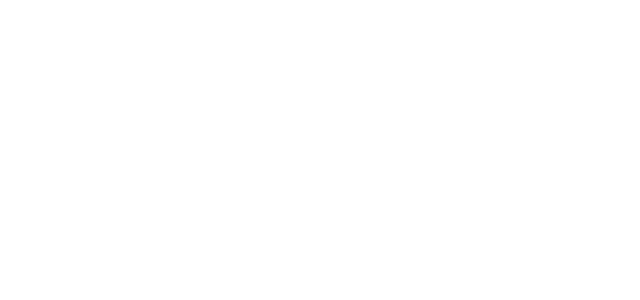
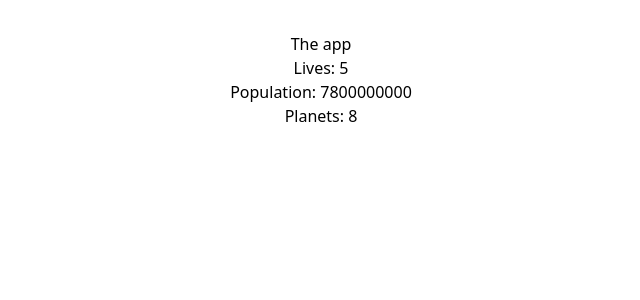
Before and after one commit to tjay1760/typescript_deep-dive, a React (Vite) app: page / in a window 1280 px wide. Shown: the top 300 px of the page, without its empty margins (319-959 px from the left). Built offline with nearby package versions, Linux system fonts and the light colour scheme.

Commit message:
interface quantities

```diff
--- a/src/App.tsx
+++ b/src/App.tsx
@@ -1,14 +1,26 @@
-
-import './App.css'
-
+import "./App.css";
 
 function App() {
+  interface Quantity {
+    amount: number;
+  }
 
+  const displayQuantity = (qty: Quantity): void => {
+    console.log(`The quantity is: ${qty.amount}`);
+  };
+
+  const lives: Quantity = { amount: 5 };
+  const population= { country: "Kenya", amount: 7800000000 };
+  const planets= { solarSystem: "Milky Way", amount: 8 };
+  displayQuantity(population);
   return (
     <>
-
+      <h1>The app</h1>
+      <div> Lives: {lives.amount}</div>
+      <div> Population: {population.amount}</div>
+      <div> Planets: {planets.amount}</div>
     </>
-  )
+  );
 }
 
-export default App
+export default App;
```
